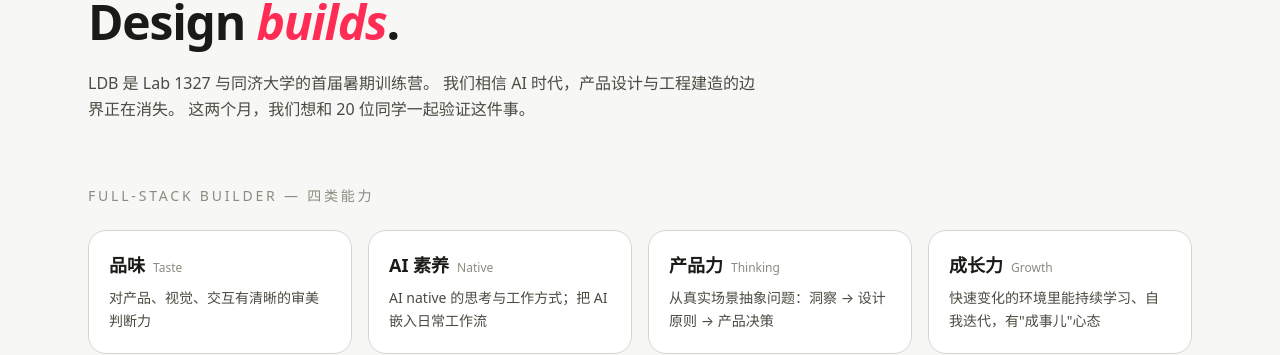
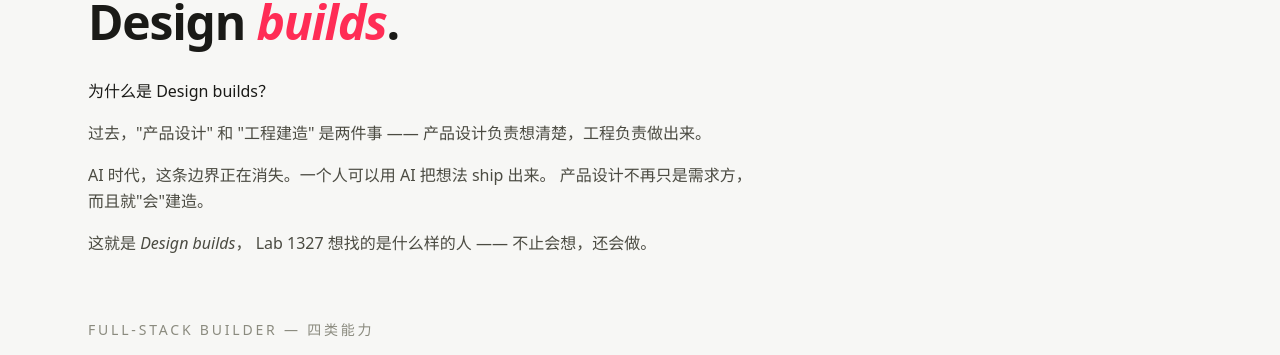
Before and after one commit to jackie948/ldb-space, a Next.js app: page / in a window 1280 px wide. Shown: the part 123-478 px from the top of the page. Built offline with nearby package versions, Linux system fonts and the light colour scheme; no server answers; the database is empty.

Commit message:
Update page.tsx

```diff
--- a/app/page.tsx
+++ b/app/page.tsx
@@ -35,11 +35,21 @@ export default async function Home() {
         <h1 className="text-4xl md:text-5xl font-semibold tracking-tight leading-tight">
           Design <span className="italic text-accent">builds</span>.
         </h1>
-        <p className="mt-6 max-w-2xl text-ink-600 leading-relaxed">
-          LDB 是 Lab 1327 与同济大学的首届暑期训练营。
-          我们相信 AI 时代，产品设计与工程建造的边界正在消失。
-          这两个月，我们想和 20 位同学一起验证这件事。
-        </p>
+        <div className="mt-8 max-w-2xl space-y-4 text-ink-600 leading-relaxed">
+          <p className="font-medium text-ink-900">为什么是 Design builds？</p>
+          <p>
+            过去，"产品设计" 和 "工程建造" 是两件事 ——
+            产品设计负责想清楚，工程负责做出来。
+          </p>
+          <p>
+            AI 时代，这条边界正在消失。一个人可以用 AI 把想法 ship 出来。
+            产品设计不再只是需求方，而且就"会"建造。
+          </p>
+          <p>
+            这就是 <span className="italic">Design builds</span>，
+            Lab 1327 想找的是什么样的人 —— 不止会想，还会做。
+          </p>
+        </div>
       </section>
 
       {/* Four capabilities */}
```
